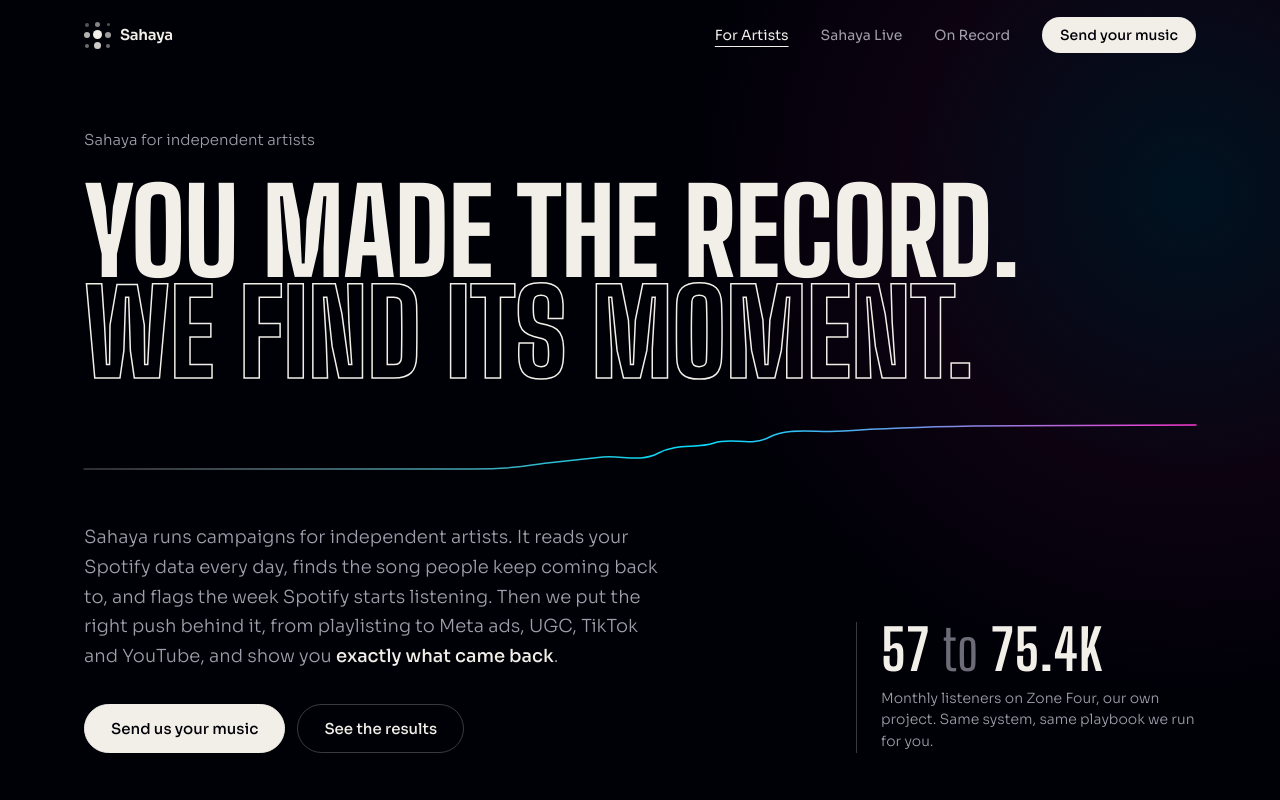
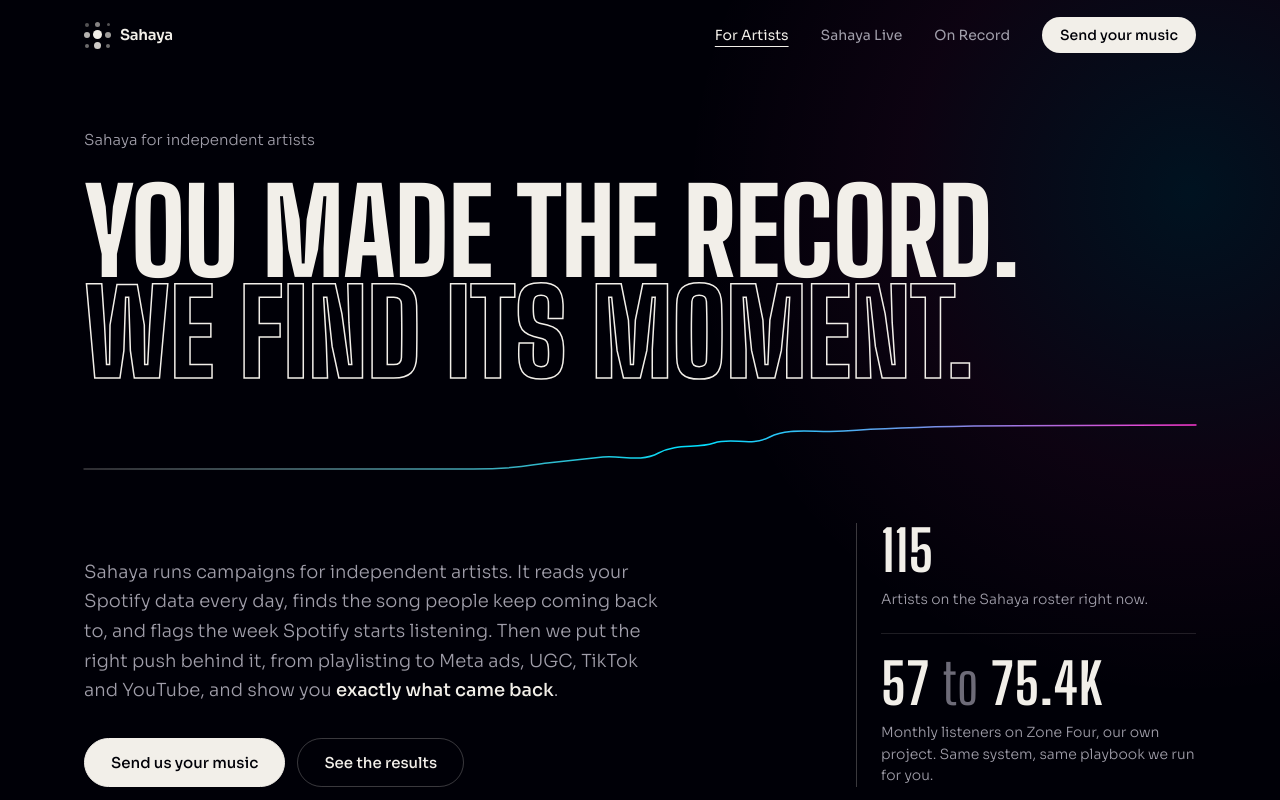
Before and after one commit to KingMike85/based-audio-website, a plain HTML site: page index.html in a window 1280 px wide. Shown: the top 800 px of the page. Drawn offline with Linux system fonts and the light colour scheme.

Commit message:
Add files via upload

```diff
--- a/index.html
+++ b/index.html
@@ -254,6 +254,11 @@
       font-size: 56px;
       line-height: 1;
       letter-spacing: 0.01em;
+    }
+    .hero-proof-item + .hero-proof-item {
+      margin-top: 22px;
+      padding-top: 22px;
+      border-top: 1px solid var(--line);
     }
     .hero-proof-num span { color: var(--faint); font-weight: 500; }
     .hero-proof p {
@@ -643,8 +648,14 @@
             </div>
           </div>
           <div class="hero-proof">
-            <div class="hero-proof-num">57 <span>to</span> 75.4K</div>
-            <p>Monthly listeners on Zone Four, our own project. Same system, same playbook we run for you.</p>
+            <div class="hero-proof-item">
+              <div class="hero-proof-num">115</div>
+              <p>Artists on the Sahaya roster right now.</p>
+            </div>
+            <div class="hero-proof-item">
+              <div class="hero-proof-num">57 <span>to</span> 75.4K</div>
+              <p>Monthly listeners on Zone Four, our own project. Same system, same playbook we run for you.</p>
+            </div>
           </div>
         </div>
       </div>
```
